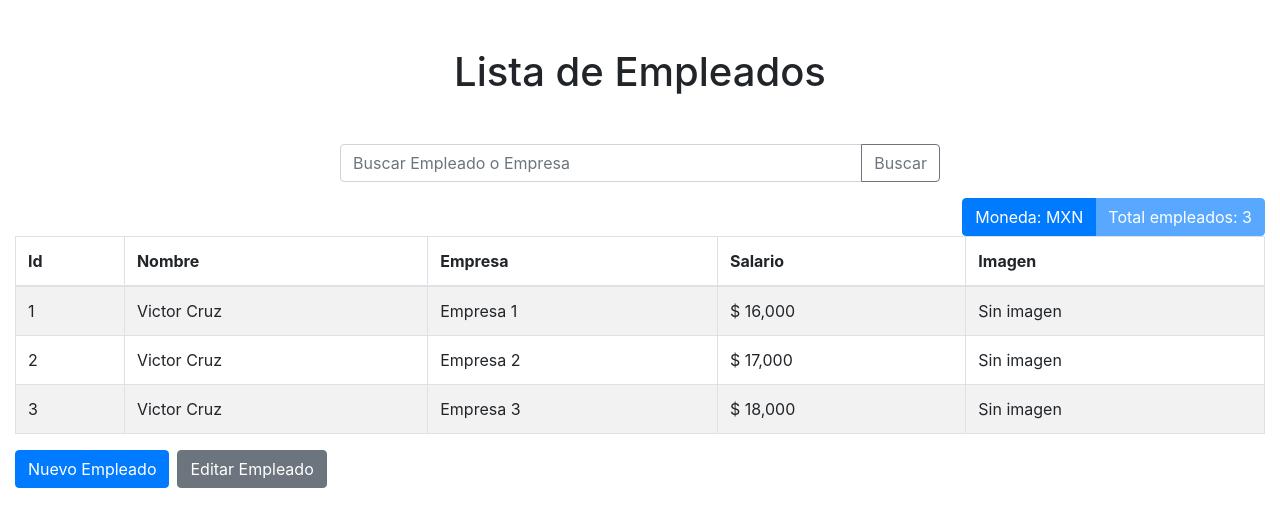
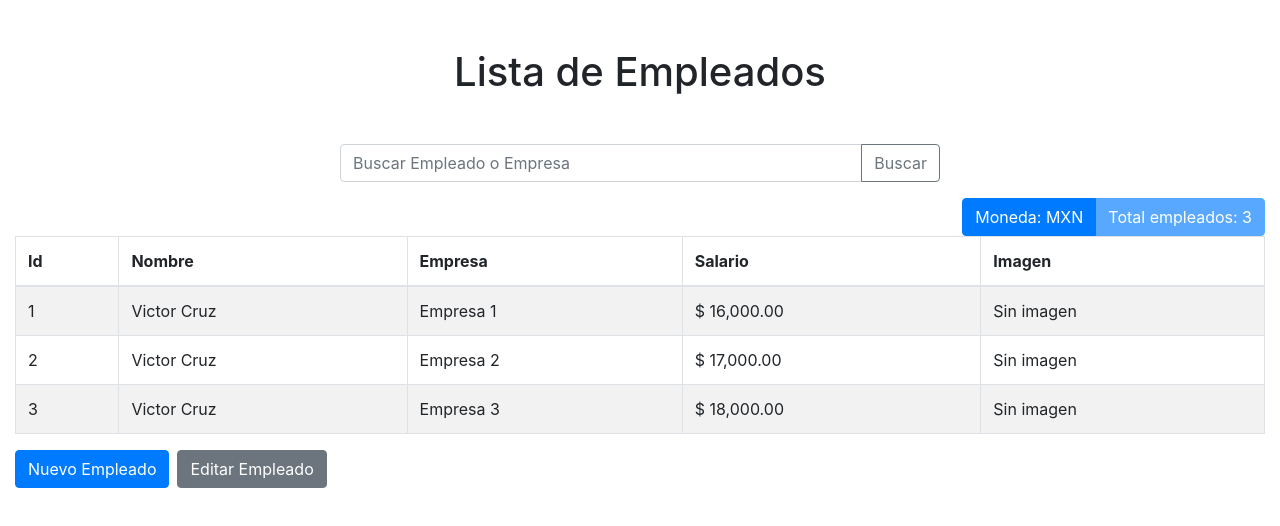
Before and after one commit to vicc30/lista-empleados, a React (Create React App) app: page / in a window 1280 px wide. Shown: the top 526 px of the page. Built offline with nearby package versions, Linux system fonts and the light colour scheme.

Commit message:
Fixed formato en digitos salario

```diff
--- a/src/App.js
+++ b/src/App.js
@@ -66,16 +66,14 @@ const App = () => {
           <tbody>
             <Tabla
               empleados={empleados}
-              currency={currency}
-              counter={counter} />
+              currency={currency}/>
           </tbody>
         </Table>
         <Button onClick={handleShow} >Nuevo Empleado</Button>
         <Button variant="secondary" className="ml-md-2">Editar Empleado</Button>
         <ModalComponent show={show}
           handleClose={handleClose}
-          setEmpleados={setEmpleados}
-          counter={counter} />
+          setEmpleados={setEmpleados}/>
       </section>
     </>
   );
--- a/src/components/tableComponent.js
+++ b/src/components/tableComponent.js
@@ -8,10 +8,10 @@ const Tabla = (props) => {
 
     const currencyFormat = (qty) => {
         if (currency === "MXN") {
-            return new Intl.NumberFormat('es-MX').format(qty)
+            return new Intl.NumberFormat('es-MX', { minimumFractionDigits: 2 }).format(qty);
         } else {
             const dolarQty = Math.round(qty / dolar) / 100;
-            return new Intl.NumberFormat('en-US').format(dolarQty);
+            return new Intl.NumberFormat('en-US', { minimumFractionDigits: 2 }).format(dolarQty);
         }
     }
 
```
